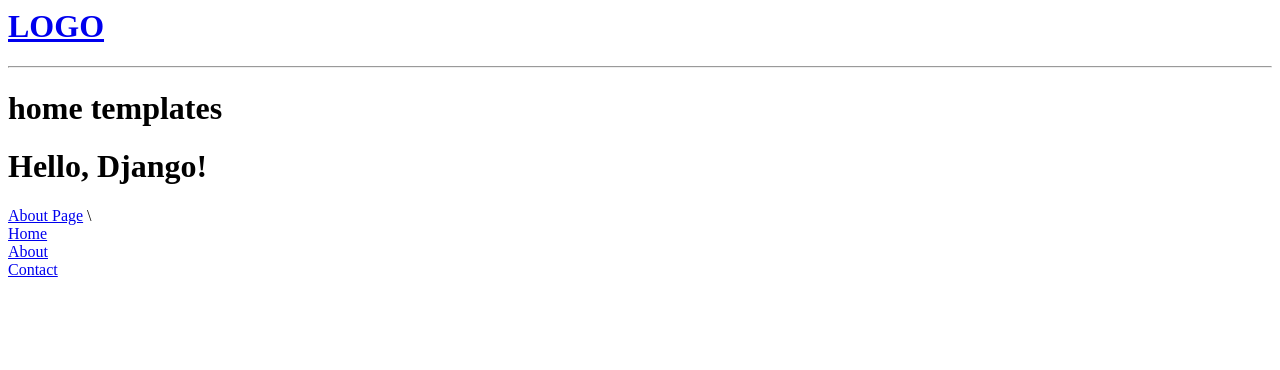
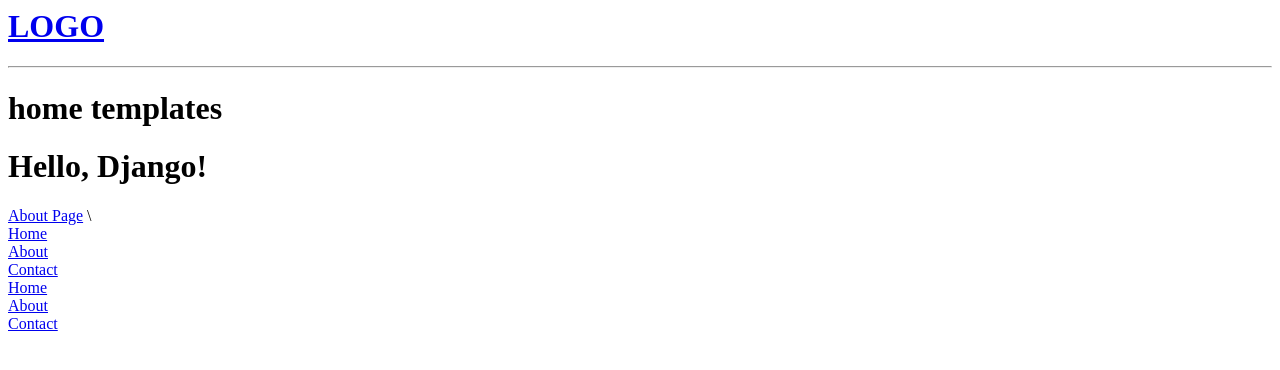
Before and after one commit to narayan50/studydjango, a Django app: page / in a window 1280 px wide. Shown: the top 370 px of the page. Run offline with Django 5.2, Linux system fonts and the light colour scheme; parts of the project's set-up code (start-up, migrations or seed data) failed here and were passed over; some libraries are stand-ins or nearby versions.

Commit message:
practice

```diff
--- a/templates/home.html
+++ b/templates/home.html
@@ -28,5 +28,18 @@
                 <a href="{% url 'contact' %}">Contact</a>
             </div>
         </nav>
+          <nav>
+            <div class="nav-item">
+                <a href="{% url 'home' %}">Home</a>
+            </div>
+             <div class="nav-item">
+                <a href="{% url 'about' %}">About</a>
+            </div>
+             <div class="nav-item">
+
+                <a href="{% url 'contact' %}">Contact</a>
+            </div>
+        </nav>
+
 </body>
 </html>
```
